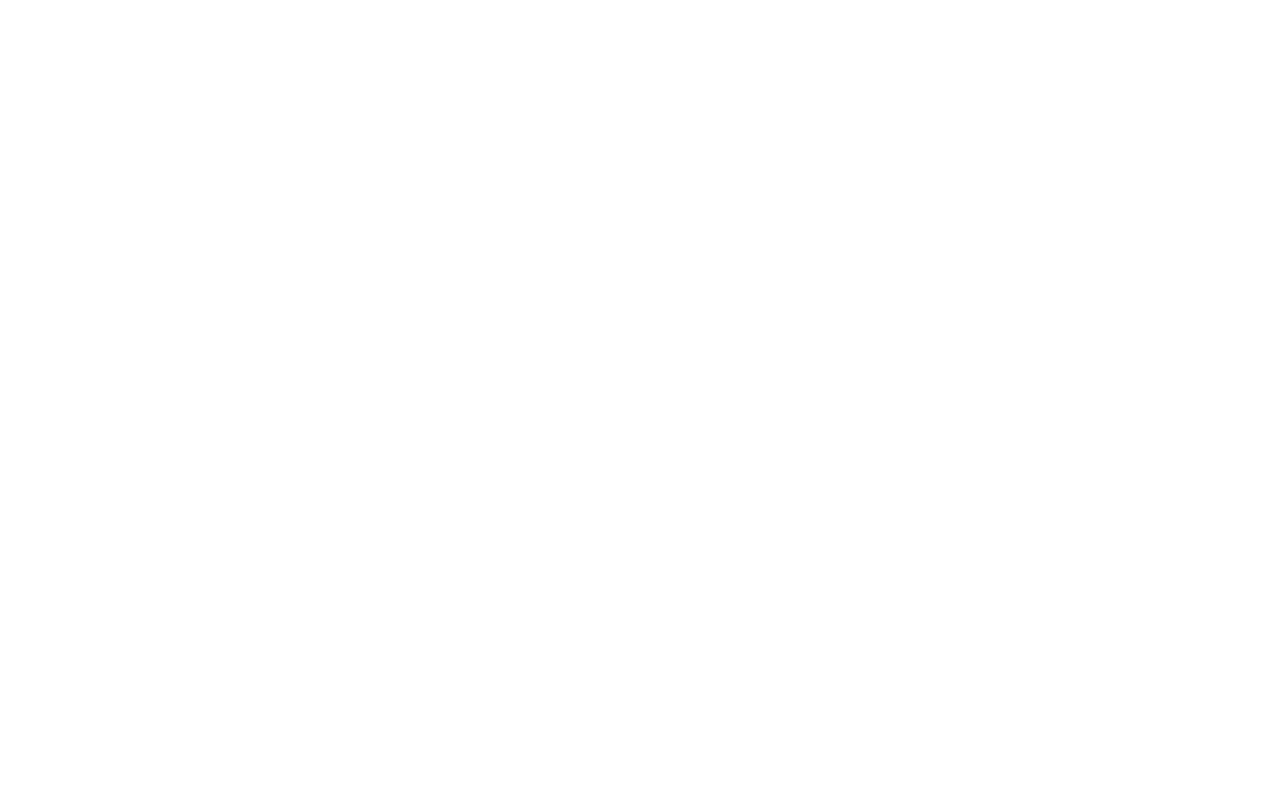
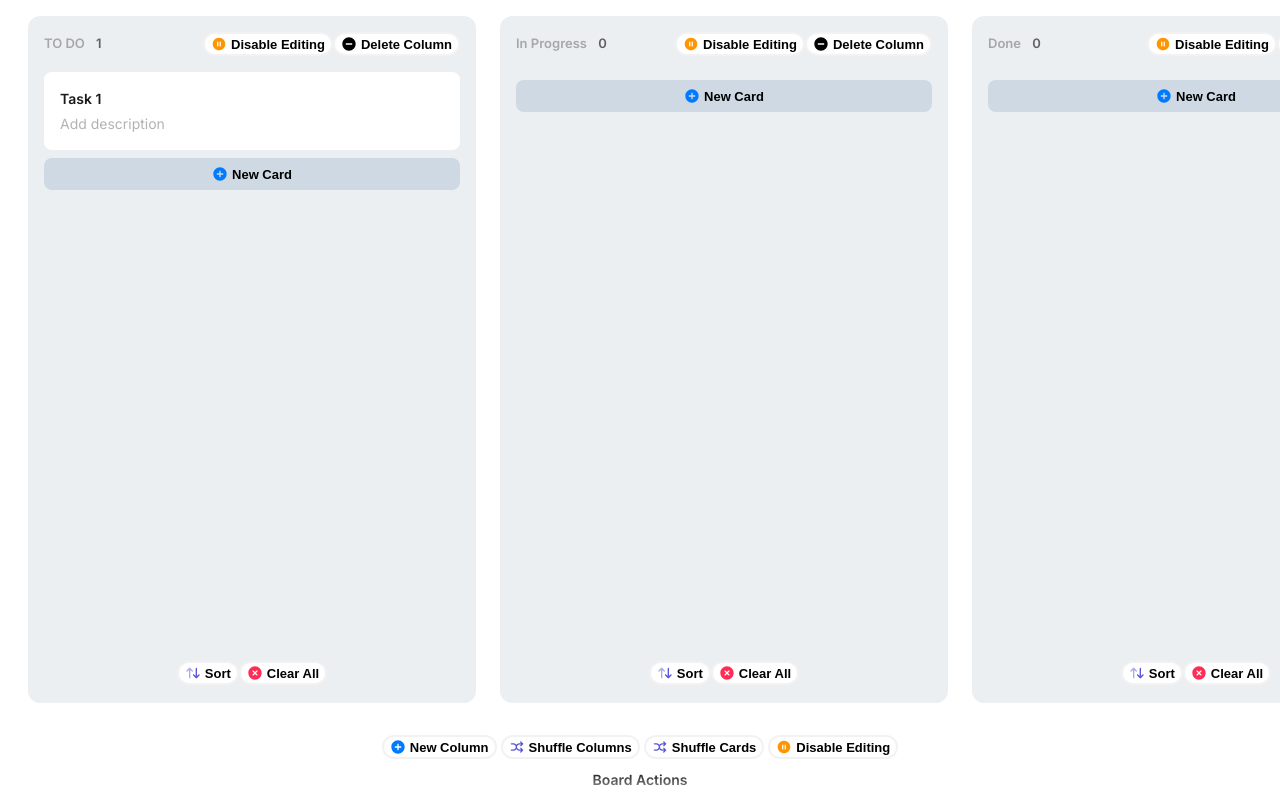
Before and after one commit to moskit33/kanban_board, a Vue app: page / in a window 1280 px wide. Built offline with nearby package versions, Linux system fonts and the light colour scheme.

Commit message:
Added basic templates with styles for Board, Column, Card components.

```diff
--- a/src/App.vue
+++ b/src/App.vue
@@ -1,5 +1,7 @@
 <script setup>
+import Board from "./components/Board.vue";
 </script>
 
 <template>
+  <Board />
 </template>
--- /dev/null
+++ b/src/components/Board.vue
@@ -0,0 +1,99 @@
+<template>
+  <div class="board">
+    <div class="column-container">
+      <Column
+        v-for="column in columns"
+        :key="column.id"
+        :title="column.title"
+        :cards="column.cards"
+      />
+    </div>
+    <div class="board-actions">
+      <BaseButton
+        class="board-actions__button"
+        text="New Column"
+        icon="create"
+        @click=""
+      />
+      <BaseButton
+        class="board-actions__button"
+        text="Shuffle Columns"
+        icon="shuffle"
+        @click=""
+      />
+      <BaseButton
+        class="board-actions__button"
+        text="Shuffle Cards"
+        icon="shuffle"
+        @click=""
+      />
+      <BaseButton
+        class="board-actions__button"
+        text="Disable Editing"
+        icon="disable"
+        @click=""
+      />
+    </div>
+    <div class="board-actions__title-wrapper">
+      <h6 class="board-actions__title">Board Actions</h6>
+    </div>
+  </div>
+</template>
+<script setup>
+import { ref } from "vue";
+import Column from "./Column.vue";
+import BaseButton from "./BaseButton.vue";
+
+const columns = ref([
+  {
+    id: 1,
+    title: "TO DO",
+    cards: [{ id: 1, title: "Task 1", description: "Add description" }],
+  },
+  { id: 2, title: "In Progress", cards: [] },
+  { id: 3, title: "Done", cards: [] },
+]);
+</script>
+<style>
+.board {
+  display: flex;
+  flex-direction: column;
+  align-items: center;
+  justify-content: space-between;
+  width: 100%;
+  height: 100%;
+}
+.column-container {
+  display: flex;
+  flex-direction: row;
+  width: 100%;
+  overflow-x: auto;
+  padding: 16px;
+  height: 100vh;
+}
+.board-actions {
+  display: flex;
+  flex-direction: row;
+  justify-content: center;
+  margin-top: 16px;
+}
+
+.board-actions__button {
+  margin: 0 2px;
+}
+
+.board-actions__title {
+  font-size: 14px;
+  font-weight: 600;
+  background: linear-gradient(
+    to bottom,
+    rgba(0, 0, 0, 1) 0%,
+    rgba(0, 0, 0, 0.4) 100%
+  );
+  -webkit-background-clip: text;
+  -webkit-text-fill-color: transparent;
+  background-clip: text;
+  color: transparent;
+  margin: 10px 0;
+}
+</style>
--- /dev/null
+++ b/src/components/Card.vue
@@ -0,0 +1,44 @@
+<template>
+  <div class="card">
+    <p class="card__title">{{ title }}</p>
+    <p class="card__description">{{ description }}</p>
+  </div>
+</template>
+
+<script setup>
+import { ref } from "vue";
+import BaseButton from "./BaseButton.vue";
+
+const props = defineProps({
+  title: {
+    type: String,
+    required: true,
+  },
+  description: {
+    type: String,
+    default: "",
+  },
+});
+</script>
+
+<style>
+.card {
+  display: flex;
+  flex-direction: column;
+  background-color: #ffffff;
+  border-radius: 8px;
+  padding: 16px;
+  margin-bottom: 8px;
+  text-align: left;
+  font-size: 14px;
+}
+.card__title {
+  font-weight: 600;
+  color: rgba(0, 0, 0, 0.9);
+  margin: 0 0 4px;
+}
+.card__description {
+  color: rgba(0, 0, 0, 0.3);
+  margin: 0;
+}
+</style>
--- /dev/null
+++ b/src/components/Column.vue
@@ -0,0 +1,102 @@
+<template>
+  <div class="column">
+    <div class="column-header">
+      <h3 class="column-header__title">
+        {{ title }} <span class="column-header__count">{{ cards.length }}</span>
+      </h3>
+      <BaseButton
+        class="column-header__button"
+        text="Disable Editing"
+        icon="disable"
+      />
+      <BaseButton
+        class="column-header__button"
+        text="Delete Column"
+        icon="cancel"
+      />
+    </div>
+
+    <div class="cards-list">
+      <Card
+        v-for="card in cards"
+        :key="card.id"
+        :title="card.title"
+        :description="card.description"
+      />
+    </div>
+    <BaseButton class="new-card-button" text="New Card" icon="create" />
+    <div class="column-actions">
+      <BaseButton text="Sort" icon="sort" />
+      <BaseButton text="Clear All" icon="clear" />
+    </div>
+  </div>
+</template>
+
+<script setup>
+import { ref } from "vue";
+import BaseButton from "./BaseButton.vue";
+import Card from "./Card.vue";
+
+const props = defineProps({
+  title: {
+    type: String,
+    required: true,
+  },
+  cards: {
+    type: Array,
+    default: () => [],
+  },
+});
+</script>
+
+<style>
+.column {
+  display: flex;
+  flex-direction: column;
+  min-width: 448px;
+  background-color: #eceff2;
+  border-radius: 12px;
+  padding: 16px;
+  margin: 0 12px;
+  height: 100%;
+}
+.column-header {
+  display: flex;
+  justify-content: flex-end;
+  align-items: center;
+  margin-bottom: 16px;
+}
+.column-header__title {
+  font-size: 13px;
+  font-weight: 600;
+  color: rgba(0, 0, 0, 0.3);
+  margin: 0 auto 0 0;
+}
+.column-header__count {
+  font-size: 13px;
+  font-weight: 600;
+  color: rgba(0, 0, 0, 0.6);
+  margin-left: 8px;
+}
+.cards-list {
+  display: flex;
+  flex-direction: column;
+  overflow-y: auto;
+}
+
+.cards-list > *:last-child {
+  margin-bottom: 0 !important;
+}
+
+.new-card-button {
+  width: 100%;
+  border-radius: 8px;
+  border-width: 0;
+  background-color: #ced9e3;
+  padding: 8px;
+  margin: 8px 0;
+}
+.column-actions {
+  margin-top: auto;
+}
+</style>
```
